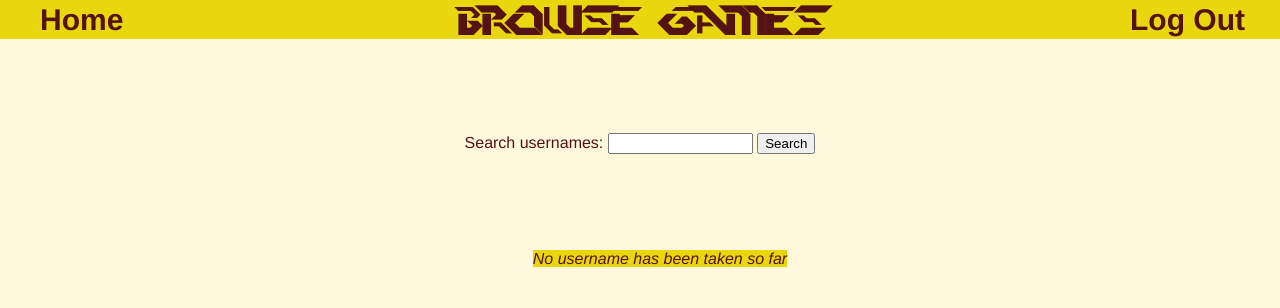
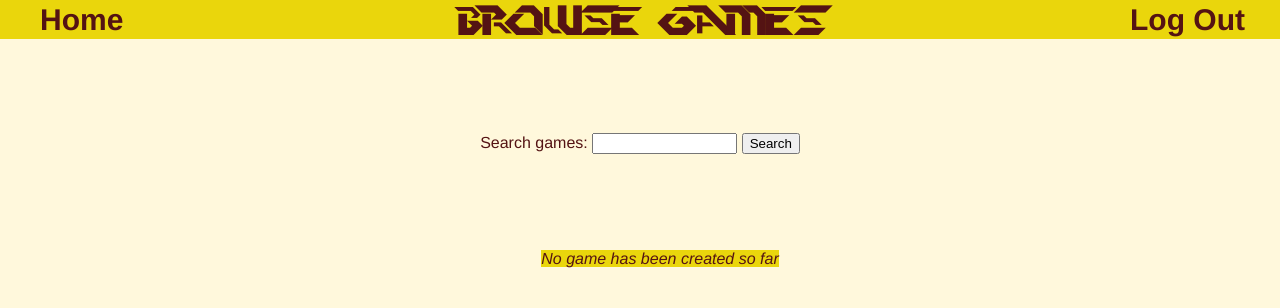
Before and after one commit to CS253-F20/project-cyoagen, a Flask app: page /browse_game in a window 1280 px wide. Shown: the top 308 px of the page. Run offline with Flask 2, Linux system fonts and the light colour scheme.

Commit message:
Modify the browse game page
Modify the page so it can dispaly the games' title rather than usernames and also the functionality of search games.

```diff
--- a/app.py
+++ b/app.py
@@ -189,7 +189,7 @@ def create_handler():
                [request.form['Situation'], request.form['ChoiceOne'], request.form['ChoiceTwo'], session['username']])
     # Add the choices back to the database with new entries.
     db.commit()
-    flash('Situation was succesfully saved!')
+    flash('Situation was successfully saved!')
     return redirect(url_for('create_page'))
 
 
@@ -210,11 +210,11 @@ def browse_game():
 @app.route('/search_game', methods=['POST'])
 def search():
     db = get_db()
-    search_username = request.form['username']
-    cur = db.execute('SELECT username FROM accounts where username = ?', [search_username])
+    search_game = request.form['search_game']
+    cur = db.execute('SELECT title FROM games where title = ?', [search_game])
     user_list = cur.fetchall()
     if not user_list:
-        flash('No username like this')
+        flash('No games like this')
         return redirect(url_for('browse_game'))
     else:
         account = user_list
--- a/templates/browse_game.html
+++ b/templates/browse_game.html
@@ -3,18 +3,18 @@
     <div class="Create_Fields">
         <form action="{{ url_for('search') }}" method="post" class="search"> <!-- edited action for now just so
         the page renders -->
-          Search usernames:
-          <input type="text" size="15" id="content" name="username">
+          Search games:
+          <input type="text" size="15" id="content" name="search_game">
             <input type="submit" value="Search">
         </form>
 
-        <ul class="accounts">
-        {% for account in accounts %}
+        <ul class="games">
+        {% for game in games %}
           <li>
-            <h3>{{ account.username }}</h3>
+            <h3>{{ game.title }}</h3>
           </li>
         {% else %}
-          <li><em>No username has been taken so far</em></li>
+          <li><em>No game has been created so far</em></li>
         {% endfor %}
         </ul>
 
```
